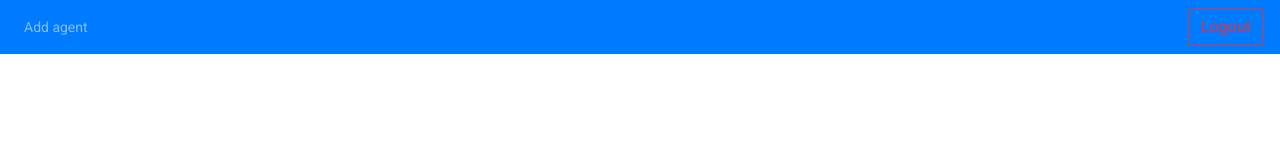
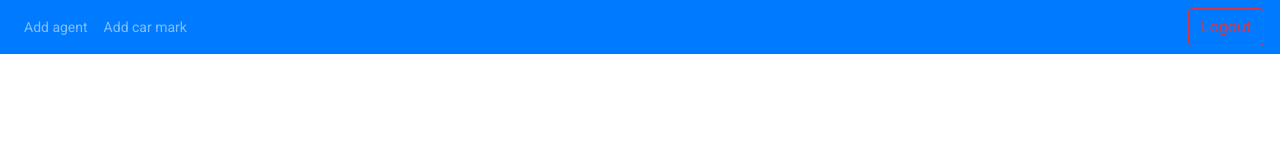
Before and after one commit to Duka997/XWS, an Angular app in the folder appFrontend/: page /homepageAdmin in a window 1280 px wide. Shown: the top 160 px of the page. Built offline with nearby package versions, Linux system fonts and the light colour scheme.

Commit message:
add button

```diff
--- a/appFrontend/src/app/header/homepage-admin/homepage-admin.component.html
+++ b/appFrontend/src/app/header/homepage-admin/homepage-admin.component.html
@@ -1,10 +1,10 @@
 <div>
     <nav class="navbar navbar-expand-lg navbar-dark bg-primary">
        <ul class="navbar-nav mr-auto">
-         <li class="nav-item">
-            <a class="nav-link" [routerLink]="['addAgent']">Add agent</a>
-         </li>
+         <li class="nav-item">  <a class="nav-link" [routerLink]="['addAgent']">Add agent</a> </li>
+          <li> <a class="nav-link" [routerLink]="['addCarMark']">Add car mark</a> </li>
        </ul>
+
        <ul class="navbar-nav mr-right" style="float: right;">
          <li class="nav-item">
             <button
```
